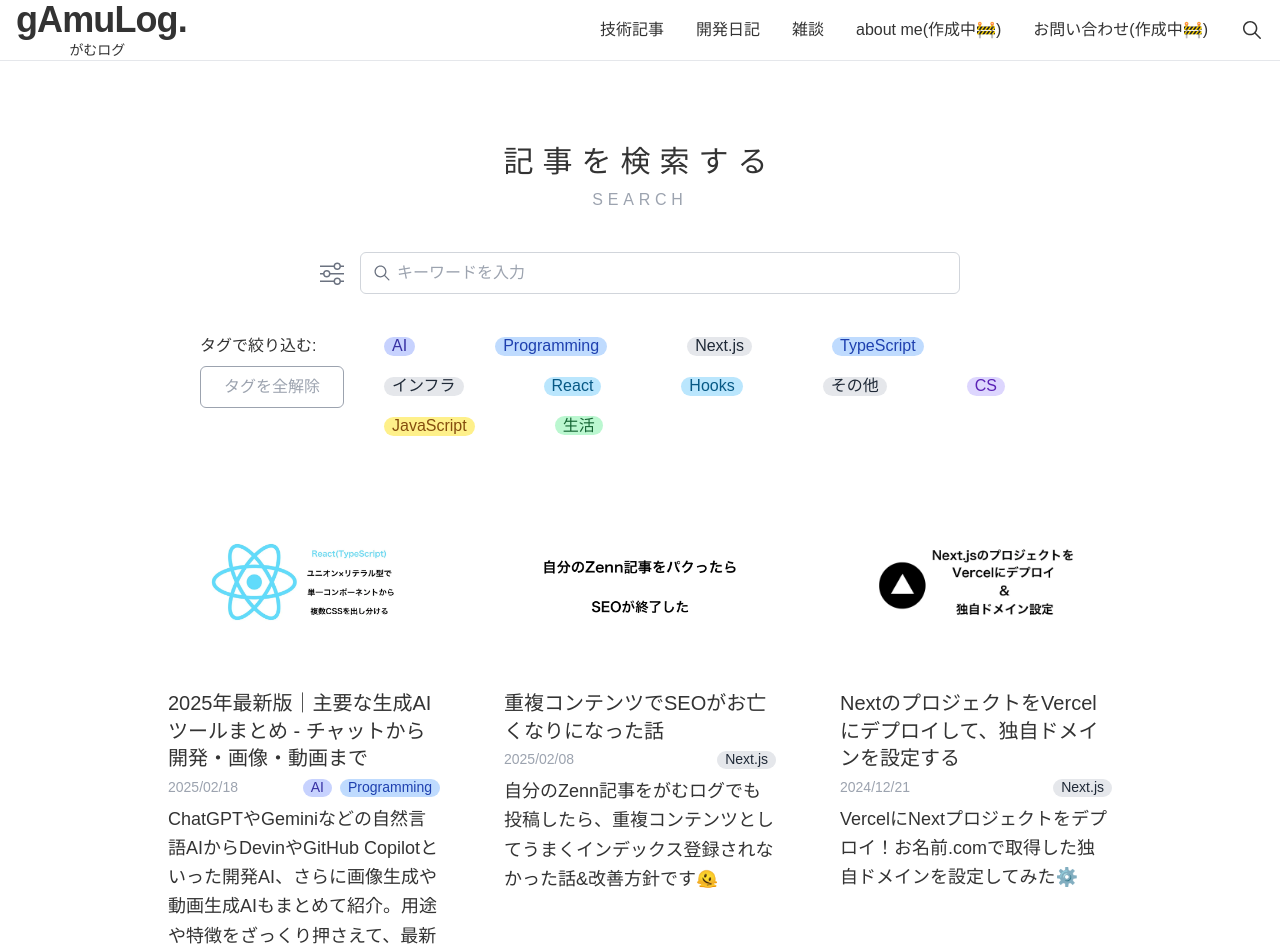
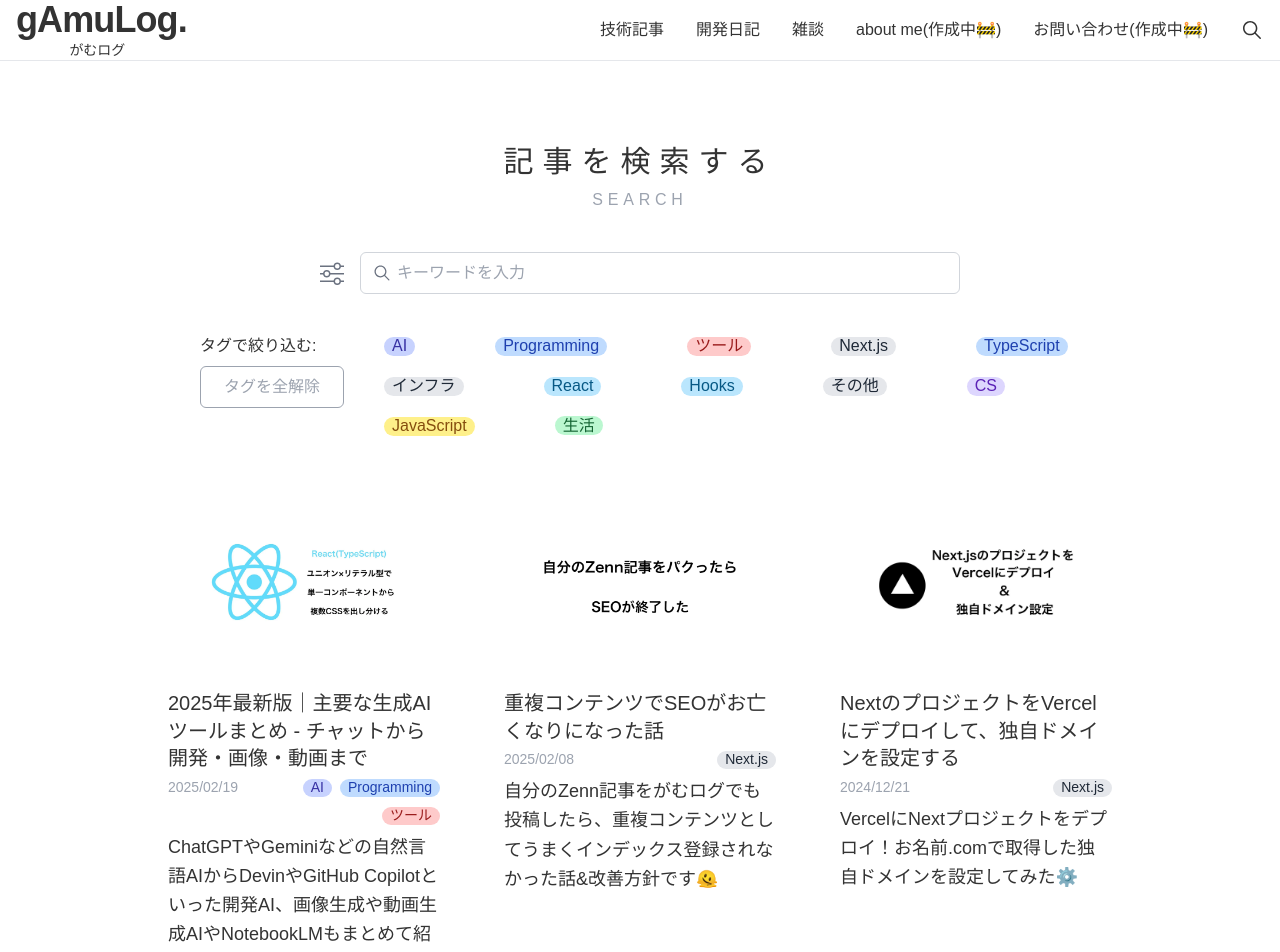
Before and after one commit to gamuprog/gAmuLog, a Next.js app in the folder app/: page /search in a window 1280 px wide. Shown: the top 952 px of the page. Built offline with nearby package versions, Linux system fonts and the light colour scheme; a web font is replaced by a local one.

Commit message:
add Tools tag

```diff
--- a/app/_posts/several_AI.md
+++ b/app/_posts/several_AI.md
@@ -1,10 +1,10 @@
 ---
 title: "2025年最新版｜主要な生成AIツールまとめ - チャットから開発・画像・動画まで"
-excerpt: "ChatGPTやGeminiなどの自然言語AIからDevinやGitHub Copilotといった開発AI、さらに画像生成や動画生成AIもまとめて紹介。用途や特徴をざっくり押さえて、最新AIの活用ヒントを得よう💭"
+excerpt: "ChatGPTやGeminiなどの自然言語AIからDevinやGitHub Copilotといった開発AI、画像生成や動画生成AIやNotebookLMもまとめて紹介。用途や特徴をざっくり押さえて、最新AIの活用ヒントを得よう💭"
 coverImage: "/assets/blog/react-union-literal/react-css_cover.webp"
-date: "2025-02-18T05:35:07.322Z"
+date: "2025-02-19T05:35:07.322Z"
 category: "Tech"
-tags: ["AI", "Programming"]
+tags: ["AI", "Programming", "Tools"]
 author:
   name: JJ Kasper
   picture: "/assets/blog/authors/jj.jpeg"
@@ -94,6 +94,14 @@ Copilot Chat の登場により、エディタ内で自然言語を用いたコ
 
 https://zenn.dev/umi_mori/books/ai-native-programming/viewer/github_copilot_basic_usage
 
+### Dify
+
+Phrase 社が開発する「Web ベースの生成 AI 統合プラットフォーム」。OpenAI などの LLM を活用した AI アプリケーションを、GUI で管理しながら素早くデプロイできるのが特徴。
+自社環境へのデプロイ(OSS 版)にも対応しており、機密性の高いプロジェクトでの利用も検討しやすい。
+ナレッジベースやデータソースと連携し、各種ワークフローを自動化できるため、**AI チャットボットをノーコードで作成**することなどができる。
+
+https://zenn.dev/aldagram_tech/articles/7c168a667b06e4
+
 ### v0
 
 Vercel 社製。自然言語から UI デザインとコード生成ができる。成果物をそのまま公開することも可能。
@@ -181,6 +189,16 @@ Pollo AI,Pika など
 ⬇️ 動画生成 AI をもっと知りたい人用
 https://www.fruitmail.net/articles/generation-ai-videos
 
+## 番外編: NoteBookLM
+
+DeNA の南場会長が 2025/2/5 の講演で自身が利用していると言っていた NotebookLM。
+Google 社製で、**ドキュメント管理 ×AI** というようなサービス。
+ドキュメントを投げるだけで要約してくれたり、そのドキュメントをもとにこちらの質問に答えてくれる。キャッチアップにめちゃめちゃ便利かも。
+
+さらに、特定の分野のドキュメントを投げまくることでその分野について深い知見を持った AI を作ることができるのも特徴 👀
+
+ただ、要約・検索に特化した AI ツールなので、「読み込ませた記事を元に新しい記事を生成する」みたいなことはできないっぽい 🙅
+
 ## おわりに
 
 ジャンルを絞って調べてみたが、想像以上に種類が多かった 🫠
--- a/app/src/components/search/CheckBoxTag.tsx
+++ b/app/src/components/search/CheckBoxTag.tsx
@@ -28,6 +28,7 @@ export const CheckBoxTag = ({
     Infrastructure: "bg-gray-200 text-gray-800 pb-[2px]",
     AI: "bg-indigo-200 text-indigo-800 pb-[2px]",
     CS: "bg-violet-200 text-violet-800 pb-[2px]",
+    Tools: "bg-red-200 text-red-800 pb-[2px]",
     Other: "bg-gray-200 text-gray-800 pb-[2px]",
   };
 
@@ -42,6 +43,7 @@ export const CheckBoxTag = ({
     Infrastructure: "border-2 border-gray-800 -m-[2px]",
     AI: "border-2 border-indigo-800 -m-[2px]",
     CS: "border-2 border-violet-800 -m-[2px]",
+    Tools: "border-2 border-red-800 -m-[2px]",
     Other: "border-2 border-gray-800 -m-[2px]",
   };
 
--- a/app/src/components/tag/ColoredTagCC.tsx
+++ b/app/src/components/tag/ColoredTagCC.tsx
@@ -117,6 +117,16 @@ export const ColoredTagCC = ({ tag }: Props) => {
           CS
         </span>
       );
+    case "Tools":
+      return (
+        <span
+          style={{ boxSizing: "border-box" }}
+          className="hover:border hover:border-red-800 hover:-m-[1px] text-sm bg-red-200 text-red-800 px-2 pb-[2px] rounded-full"
+          onClick={(e) => handleClickTag(e, tag)}
+        >
+          ツール
+        </span>
+      );
     case "Other":
       return (
         <span
--- a/app/src/components/tag/ColoredTagSC.tsx
+++ b/app/src/components/tag/ColoredTagSC.tsx
@@ -89,6 +89,14 @@ export const ColoredTagSC = ({ tag }: Props) => {
           </span>
         </Link>
       );
+    case "Tools":
+      return (
+        <Link href="/search?tag=Tools" className="!no-underline">
+          <span className="hover:border hover:border-red-800 hover:-m-[1px] text-sm bg-red-200 text-red-800 px-2 pb-[2px] rounded-full">
+            ツール
+          </span>
+        </Link>
+      );
     case "Other":
       return (
         <Link href="/search?tag=Other" className="!no-underline">
--- a/app/src/functional/tagToStringForViewer.ts
+++ b/app/src/functional/tagToStringForViewer.ts
@@ -22,6 +22,8 @@ export function tagToStringForViewer(tag: Tag): string {
       return "AI";
     case "CS":
       return "CS";
+    case "Tools":
+      return "ツール";
     case "Other":
       return "その他";
   }
--- a/app/src/interfaces/tag.ts
+++ b/app/src/interfaces/tag.ts
@@ -9,4 +9,5 @@ export type Tag =
   | "Infrastructure"
   | "AI"
   | "CS"
+  | "Tools"
   | "Other";
```
